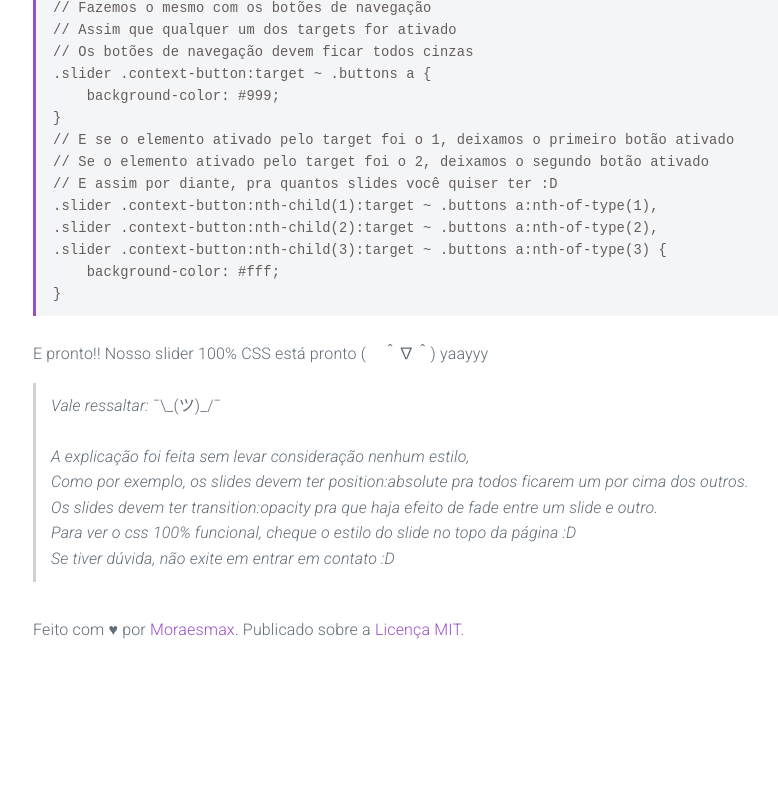
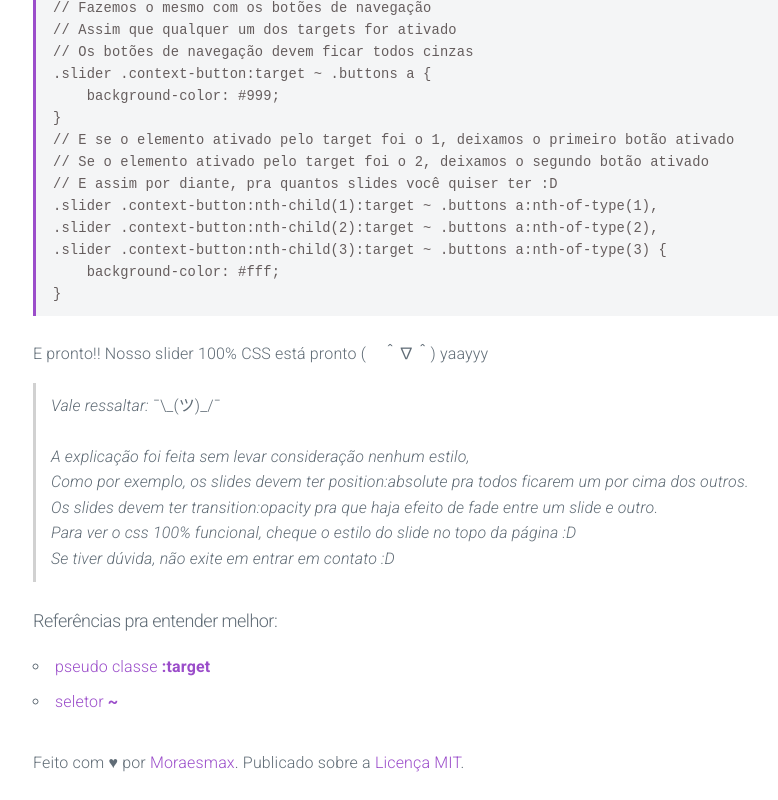
Before and after one commit to moraesmax/css-slider, a plain HTML site: page index.html in a window 1280 px wide. Shown: the part 3539-4339 px from the top of the page, without its empty margins (227-1005 px from the left). Before the commit the page ends 4206 px from the top, so only its background shows below. Drawn offline with nearby package versions, Linux system fonts and the light colour scheme.

Commit message:
adicionando referencias

```diff
--- a/index.html
+++ b/index.html
@@ -230,6 +230,11 @@ span:target {
                     </p>
                 </blockquote>
             </p>
+            <h5>Referências pra entender melhor:</h5>
+            <ul>
+              <li><a href="https://developer.mozilla.org/pt-BR/docs/Web/CSS/:target">pseudo classe <strong>:target</strong></a></li>
+              <li><a href="https://developer.mozilla.org/pt-BR/docs/Web/CSS/General_sibling_selectors">seletor <strong>~</strong></a></li>
+            </ul>
         </section>
         <footer class="footer">
             <section class="container">
```
